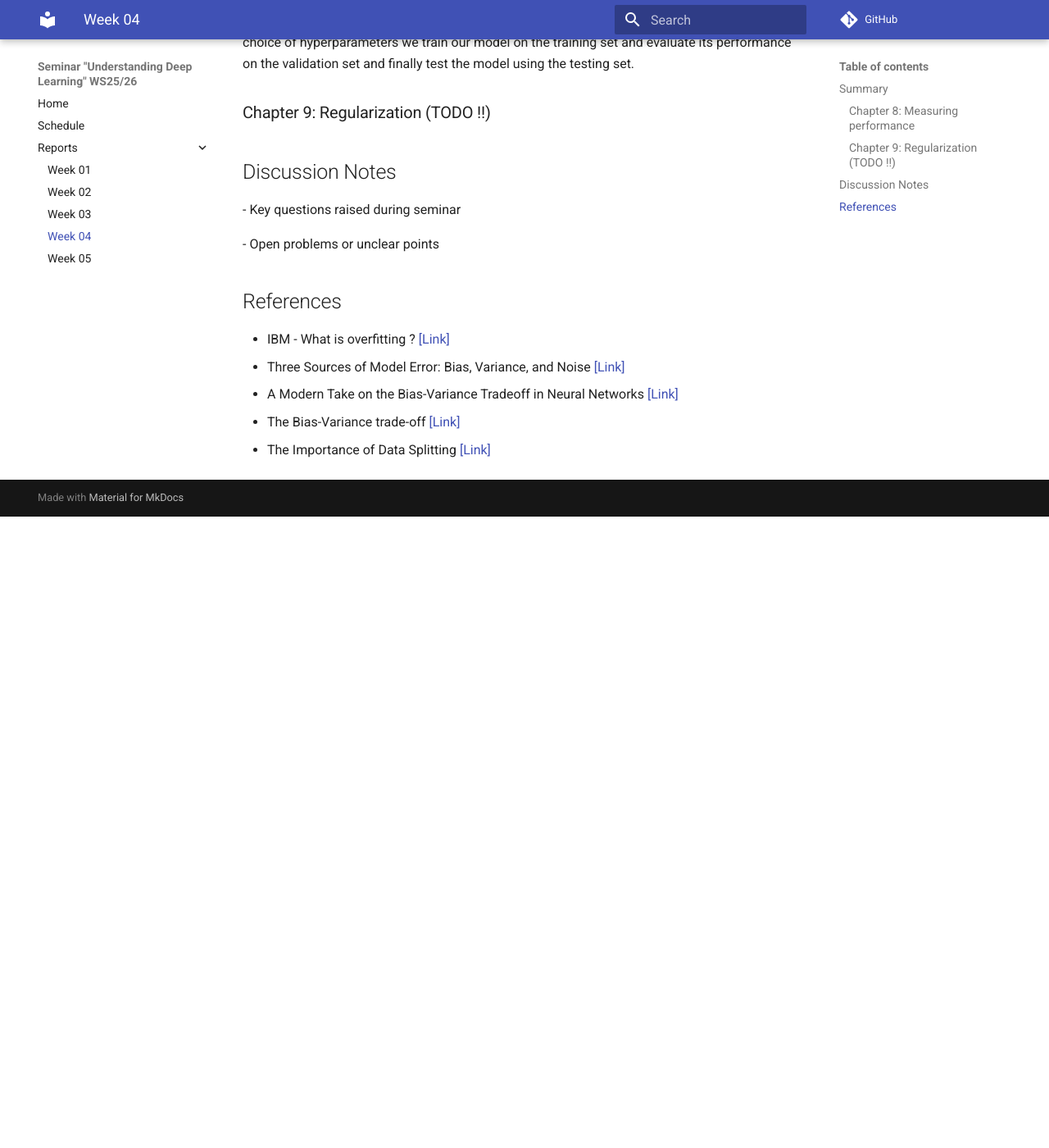
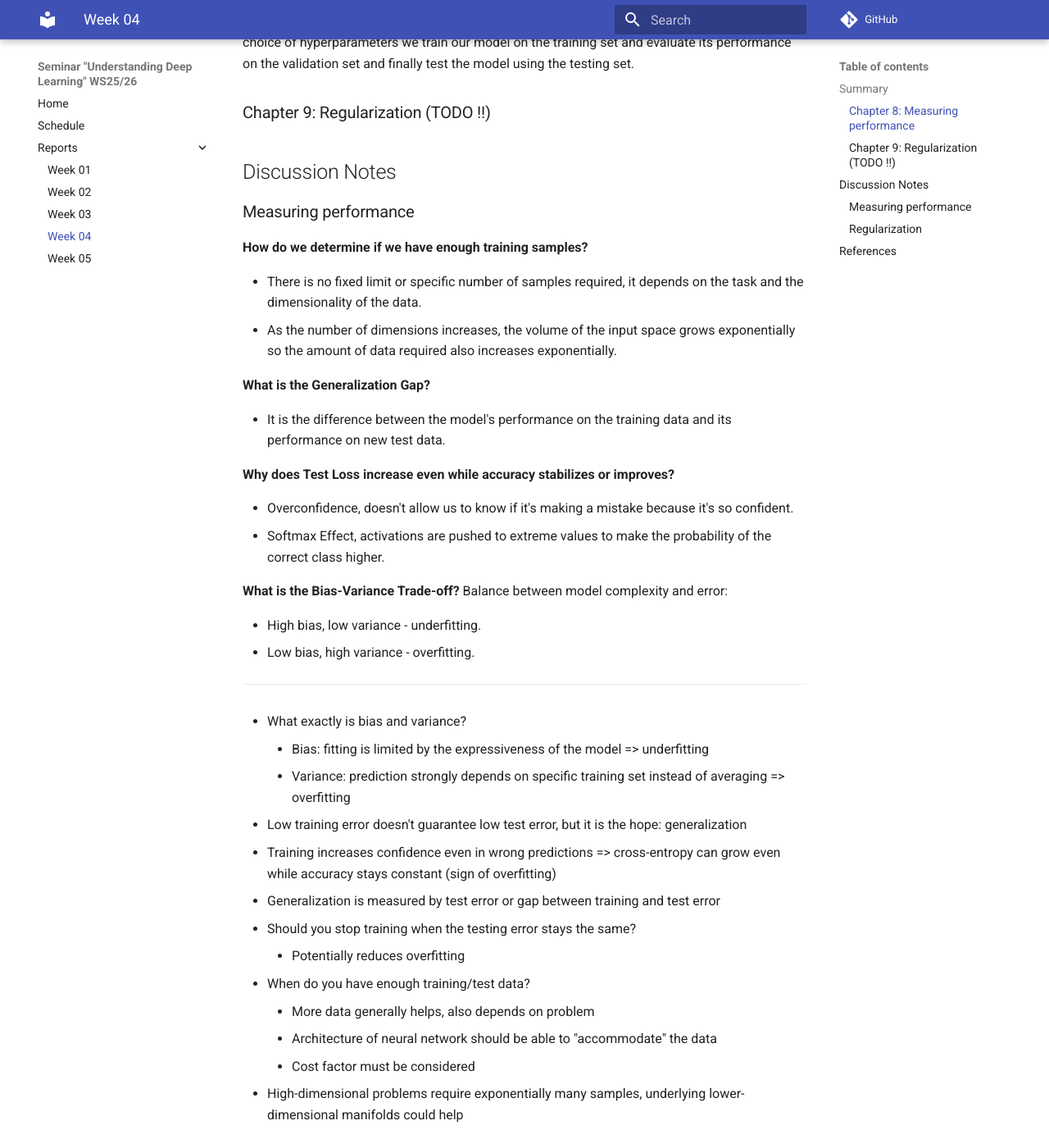
Before and after one commit to link-er/seminar_UDL_wise2526, an MkDocs documentation site: the page built from docs/reports/week04_ch8_9.md, in a window 1280 px wide and 1400 px high, scrolled down 5500 px. Shown: the whole window at 82% size. Built offline with MkDocs 1.6.1 and Material for MkDocs 9.7.7, drawn with Linux system fonts in a browser that asks for light colours; comment, search, counter and statistics services are not loaded; before the commit the page ends 6130 px from its top, so only the background shows below that; some of the changed text lies outside the part shown.

Commit message:
Expand discussion notes on model performance and regularization
Added detailed discussion notes on performance measurement, bias-variance trade-off, and regularization techniques.

```diff
--- a/docs/reports/week04_ch8_9.md
+++ b/docs/reports/week04_ch8_9.md
@@ -95,11 +95,76 @@
 
 ## Discussion Notes
 
-\- Key questions raised during seminar
+### Measuring performance
 
-\- Open problems or unclear points
+**How do we determine if we have enough training samples?**
 
+- There is no fixed limit or specific number of samples required, it depends on the task and the dimensionality of the data.
+- As the number of dimensions increases, the volume of the input space grows exponentially so the amount of data required also increases exponentially.
 
+**What is the Generalization Gap?**
+
+- It is the difference between the model's performance on the training data and its performance on new test data.
+
+**Why does Test Loss increase even while accuracy stabilizes or improves?**
+
+- Overconfidence, doesn't allow us to know if it's making a mistake because it's so confident.
+- Softmax Effect, activations are pushed to extreme values to make the probability of the correct class higher.
+
+**What is the Bias-Variance Trade-off?**
+Balance between model complexity and error:
+
+- High bias, low variance - underfitting.
+- Low bias, high variance - overfitting.
+
+---
+
+- What exactly is bias and variance?
+    - Bias: fitting is limited by the expressiveness of the model => underfitting
+    - Variance: prediction strongly depends on specific training set instead of averaging => overfitting
+
+- Low training error doesn't guarantee low test error, but it is the hope: generalization
+
+- Training increases confidence even in wrong predictions => cross-entropy can grow even while accuracy stays constant (sign of overfitting)
+
+- Generalization is measured by test error or gap between training and test error
+
+- Should you stop training when the testing error stays the same?
+    - Potentially reduces overfitting
+
+- When do you have enough training/test data?
+    - More data generally helps, also depends on problem
+    - Architecture of neural network should be able to "accommodate" the data
+    - Cost factor must be considered
+
+- High-dimensional problems require exponentially many samples, underlying lower-dimensional manifolds could help
+
+---
+
+### Regularization
+
+**What is Explicit Regularization?**
+
+- Explicit regularization involves adding a term to the loss function that penalizes certain parameter values to discourage overfitting.
+- Maximizing the product of Likelihood and Prior is equivalent to minimizing the sum of Loss and Regularization.
+
+**How does L2 Regularization work?**
+
+- It adds a penalty proportional to the sum of the squared weights.
+- This encourages weights to be small.
+- It reduces variance but increases bias. In over-parameterized models.
+
+---
+
+- Gaussian prior: belief that small parameters are more probable; applies to hypothesis space not directly to data
+
+- How does regularization come into the bias-variance-tradeoff?
+    - Increases bias while reducing variance and overfitting risk (depends on type)
+
+- Data augmentation increases complexity despite producing samples that lie in the same manifold
+
+- Why use L2-regularization, especially in comparison to L1-regularization?
+    - L1 promotes zero weights while L2 penalizes large weights smoothly
 
 ## References
 
```
